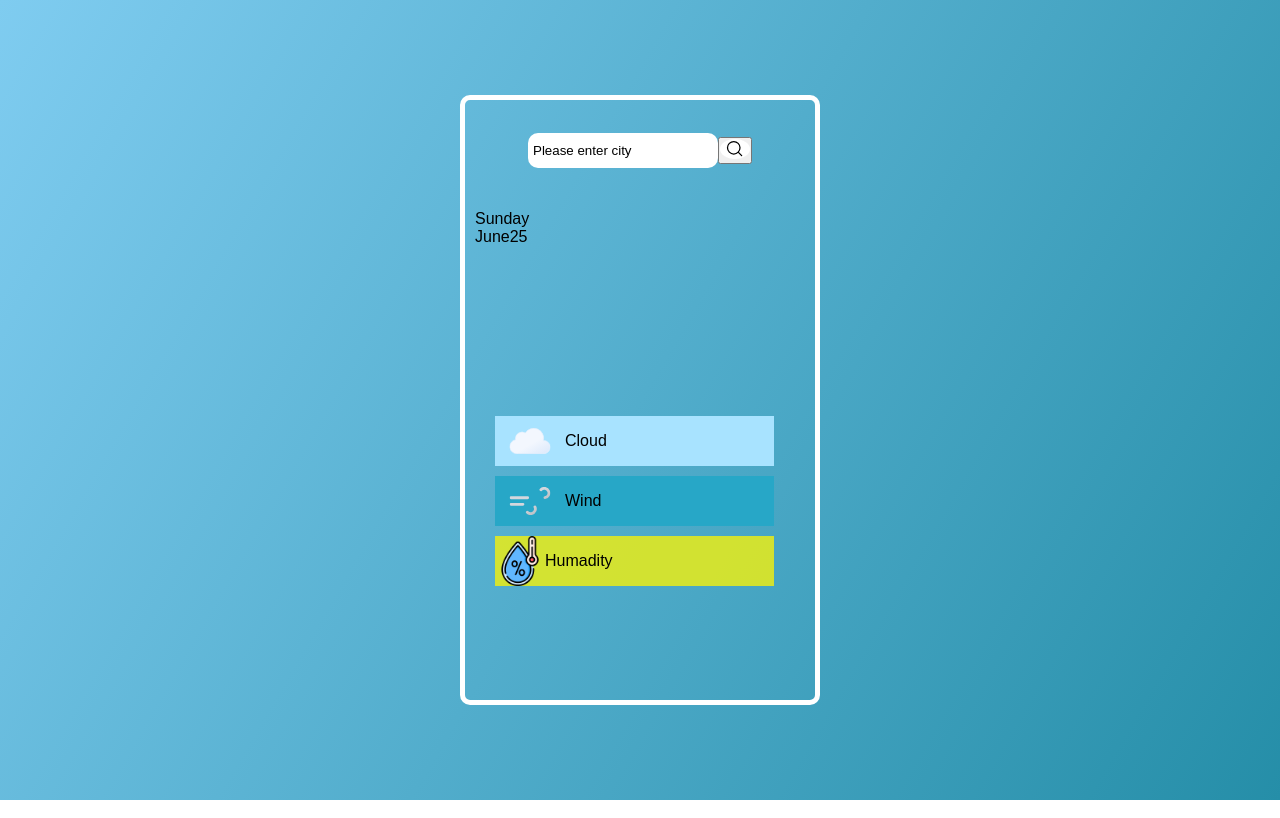
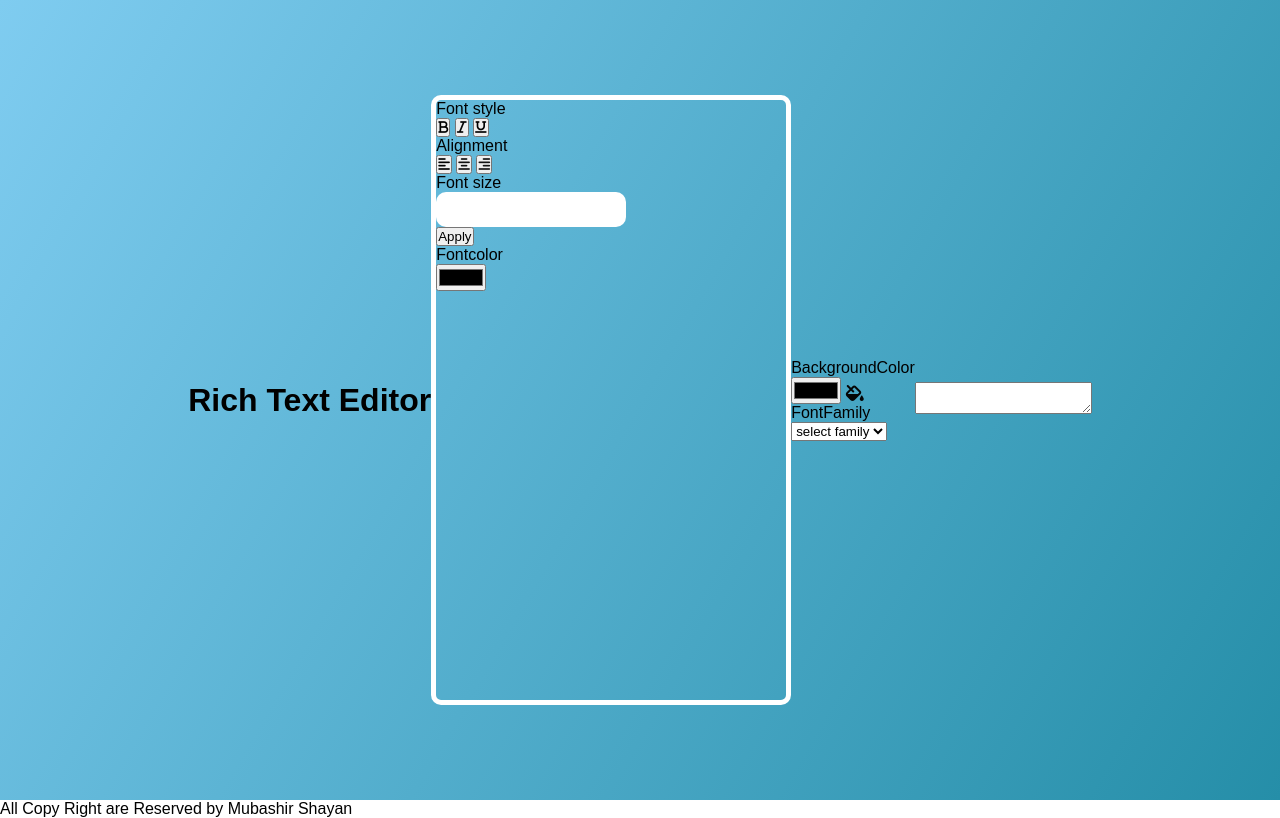
Before and after one commit to mubashirshayan/weatherapp, a plain HTML site: page index.html in a window 1280 px wide. Drawn offline with Linux system fonts and the light colour scheme; no server answers.

Commit message:
update files

```diff
--- a/index.html
+++ b/index.html
@@ -3,70 +3,113 @@
 
 <head>
     <meta charset="UTF-8">
+    <meta http-equiv="X-UA-Compatible" content="IE=edge">
     <meta name="viewport" content="width=device-width, initial-scale=1.0">
-    <title>Weather app</title>
+    <title>Document</title>
     <link rel="stylesheet" href="style.css">
-    <!-- <link rel="stylesheet" href="https://cdnjs.cloudflare.com/ajax/libs/font-awesome/6.4.0/css/all.min.css" integrity="sha512-iecdLmaskl7CVkqkXNQ/ZH/XLlvWZOJyj7Yy7tcenmpD1ypASozpmT/E0iPtmFIB46ZmdtAc9eNBvH0H/ZpiBw==" crossorigin="anonymous" referrerpolicy="no-referrer" /> -->
+    <link rel="stylesheet" href="https://cdnjs.cloudflare.com/ajax/libs/font-awesome/6.4.0/css/all.min.css"
+        integrity="sha512-iecdLmaskl7CVkqkXNQ/ZH/XLlvWZOJyj7Yy7tcenmpD1ypASozpmT/E0iPtmFIB46ZmdtAc9eNBvH0H/ZpiBw=="
+        crossorigin="anonymous" referrerpolicy="no-referrer" />
+</head>
 
 <body>
     <div class="container">
+        <div class="heading1">
+            <h1>Rich Text Editor</h1>
+        </div>
         <div class="main">
-            <div class="input">
-                <input type="text" id="input" value="Please enter city">
-                     <button onclick="search()">
-                        <!-- <i class="fa-solid fa-magnifying-glass" style="color: #000000;"></i> -->
-                        <img src="images/search2.svg" alt="" id="searchpic">
-                    </button>
-
+            <div class="nav">
+                <div class="bold box">
+                    <div>
+                        <p>Font style</p>
+                    </div>
+                    <button class="allButton" type="button" onclick="bold()"><i class="fa-solid fa-bold"></i></button>
+                    <button class="allButton" type="button" onclick="italic()"><i class="fa-solid fa-italic"
+                            style="color: #050505;"></i></button>
+                    <button class="allButton" type="button" onclick="underLine()"><i class="fa-solid fa-underline"
+                            style="color: #000000;"></i></button>
 
                 </div>
-            <div class="countryname">
-                <h1 id="cityname"></h1>
-                <h2 id="country_name"></h2>
-                <p id="day"></p><p id="date"></p><span id="tarikh" ></span>
+                <div class="alignment box">
+                    <div>
+                        <p>Alignment</p>
                     </div>
-            <div class="temp">
-                <div  id="imgMain" class="main_img">
-                    <!-- <img id="mainImg" class="mainimg" src="" alt=""> -->
+                    <button class="allButton" type="button" onclick="left()"><i class="fa-solid fa-align-left"
+                            style="color: #000000;"></i></button>
+                    <button class="allButton" type="button" onclick="center()"><i class="fa-solid fa-align-center"
+                            style="color: #0f0f0f;"></i></button>
+                    <button class="allButton" type="button" onclick="right()"><i class="fa-solid fa-align-right"
+                            style="color: #141414;"></i></button>
+                </div>
+                <div class="fontsixe fontbox">
+                    <div>
+                        <p>Font size
+                    </div>
+                    <input type="number" class="input" id="input">
+                    <button class="apply" onclick="size()">Apply</button>
+                </div>
+                <div class="fontsixe fontbox">
+                    <div>
+                        <p>Fontcolor
+                    </div>
+                    <input type="color" name="" id="fontcolor" onclick="color()">
                 </div>
 
-                <div class="currentTemp">
-                    <div>
-                    <h1 id="temp"></h1>
-                     <p id="system"></p>
-                     <p id="feel"></p>
+                <!-- <input type="color" name="" id="fontcolor" onclick="color()">
+                    <select name="" id="select">
+                        <option value=""></option>
+                        <option value="a">serif</option>
+                        <option value="b">mono serif</option>
+                        <option value="c">arial</option>
+                    </select> -->
+
             </div>
         </div>
-            </div>
-            <div class="clouds">
-                <div class="cloud_img">
-                    <img src="images/cloudy.svg" alt="" class="imgwind">
-                    <p>Cloud</p>
-                </div>
-                <div class="cloud_text">
-                    <p id="cloud_text"></p>
-                </div>
-            </div>
-            <div class="wind">
-                <div class="wind_img">
-                    <img src="images/wind.svg" alt="" class="imgwind"><p class="para">Wind</p>
+        <div class="main2">
+            <div class="nav2">
+                <div class=" box1">
+                    <div>
+                        <p>BackgroundColor</p>
                     </div>
 
 
-                <div class="wind_text">
-                    <p id="wind_text"></p>
+     <input type="color" name="" id="backcolor" onclick="backcolor()"> <i class="fa-solid fa-fill-drip allButton" style="color: #050505;"></i>
+
+    </div>
+                <div class="box1">
+                    <div><p>FontFamily</p></div>
+                    <select name="" id="selectOpt" onchange="selOpt()">
+                        <option value="">select family</option>
+                        <option value="serif">serif</option>
+                        <option value="sans-serif">sans-serif</option>
+                        <option value="monospace">monospace</option>
+                        <option value="arial">arial</option>
+                        <option value="inherit">inhirit</option>
+                    </select>
+                </div>
+                <!-- <div class=" box1">
+                    <div>
+                        <p>BackgroundColor</p>
+                    </div>
+
+                   <button id="inputButton" onclick="list()"><i class="fa-solid fa-list-ol" style="color: #050505;"></i></button>
+                   <button id="inputButton" onclick="list()"><i class="fa-solid fa-list-ul" style="color: #050505;"></i></button>
+                </div> -->
+                <!-- <div class=" box1">
+                    <div>
+                        <input type="file" name="" id="file">
+                    </div>
+                </div> -->
             </div>
         </div>
-            <div class="humadity">
-                <div class="humadity_img">
-                    <img src="images/4148460.png" height="20px" width="20px" id="pic" alt=""  class="imgwind">
-                    <p>Humadity</p>
-                </div>
-                <div class="humadity_text">
-                    <p id="humadity_text"></p>
-                </div>
+        <div class="area">
+            <textarea name="" id="area" class="textarea"></textarea>
         </div>
 
+    </div>
+    <div class="footercontainer">
+        <div class="footer">
+            <p class="p">All Copy Right are Reserved by Mubashir Shayan</p>
         </div>
     </div>
     <script src="app.js"></script>
```
Lines whose indentation alone changed are shown as unchanged.
